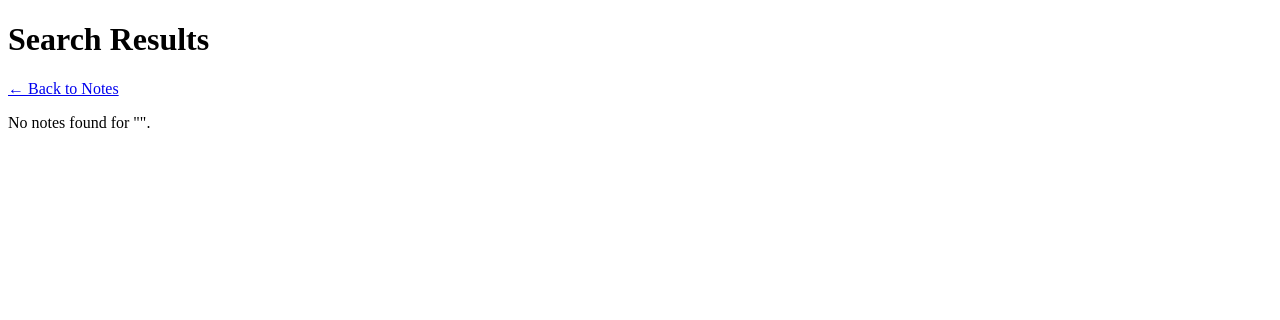
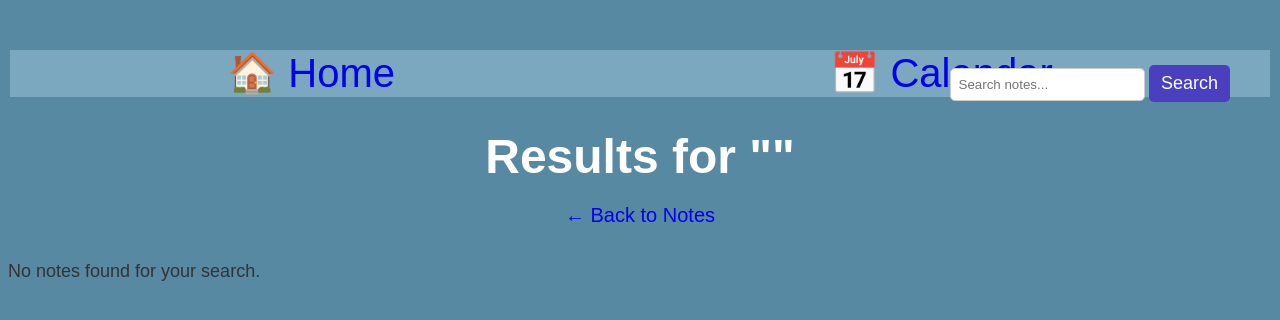
Before and after one commit to ktzwong/2911-Agile-Project, a Flask app: page /notes_results in a window 1280 px wide. Shown: the top 320 px of the page. Run offline with Flask 3, Linux system fonts and the light colour scheme.

Commit message:
Implement search feature for notes with UI

```diff
--- a/app.py
+++ b/app.py
@@ -13,7 +13,7 @@ db.init_app(app)
 
 # In-memory user storage
 users = {}
-notes = []
+
 # Home route with login/register logic
 @app.route("/", methods=["GET", "POST"])
 def home():
@@ -88,12 +88,16 @@ def logout():
 def notes_results():
     query = request.args.get("search", "").lower()
 
-    filtered_notes = [
-        note for note in notes
-        if query in note["title"].lower() or query in note["content"].lower()
-    ] if query else []
+    if query:
+        filtered_notes = Note.query.filter(
+            (Note.title.ilike(f"%{query}%")) |
+            (Note.content.ilike(f"%{query}%"))
+        ).all()
+    else:
+        filtered_notes = []
 
     return render_template("notes_results.html", query=query, notes=filtered_notes)
+
 
 # Run the app
 if __name__ == "__main__":
--- a/static/notes.css
+++ b/static/notes.css
@@ -146,3 +146,29 @@ a:hover {
     text-shadow: 1px 1px 3px rgba(0,0,0,0.2);
     transition: color 0.3s ease;
 }
+
+.search-bar {
+    position: absolute;
+    top: 50px;
+    right: 50px;
+    text-align: right;
+}
+
+.search-bar input {
+    padding: 8px;
+    border-radius: 5px;
+    border: 1px solid #ccc;
+}
+
+.search-bar button {
+    padding: 8px 12px;
+    border-radius: 5px;
+    background-color: #4a40bf;
+    color: white;
+    border: none;
+    cursor: pointer;
+}
+
+.search-bar button:hover {
+    background-color: #342f91;
+}
--- a/templates/notes_results.html
+++ b/templates/notes_results.html
@@ -1,21 +1,40 @@
 <!DOCTYPE html>
-<html>
+<html lang="en">
 <head>
+    <meta charset="UTF-8">
     <title>Search Results</title>
+    <link rel="stylesheet" href="{{ url_for('static', filename='notes.css') }}">
 </head>
 <body>
-    <h1>Search Results</h1>
 
-    <a href="{{ url_for('notes_view') }}">← Back to Notes</a>
+    <nav>
+        <ul>
+            <li><a href="{{ url_for('home') }}">🏠 Home</a></li>
+            <li><a href="{{ url_for('calendar_view') }}">📅 Calendar</a></li>
+        </ul>
+    </nav>
+
+    <div class="search-bar">
+        <form method="get" action="{{ url_for('notes_results') }}">
+            <input type="text" name="search" placeholder="Search notes..." value="{{ query or '' }}">
+            <button type="submit">Search</button>
+        </form>
+    </div>
+
+    <h1> Results for "{{ query }}"</h1>
+
+    <p><a href="{{ url_for('notes_view') }}">← Back to Notes</a></p>
 
     {% if notes %}
-        <ul>
         {% for note in notes %}
-            <li><strong>{{ note.title }}</strong>: {{ note.content }}</li>
+            <div class="note-display">
+                <h3 class="note-title-text">{{ note.title }}</h3>
+                <p class="note-content">{{ note.content }}</p>
+            </div>
         {% endfor %}
-        </ul>
     {% else %}
-        <p>No notes found for "{{ query }}".</p>
+        <p class="note-content">No notes found for your search.</p>
     {% endif %}
+
 </body>
 </html>
```
Also changed, not shown: static/notes_results.css (added, +44 -0 lines), templates/notes.html (+8 -0 lines), calendar.db.
